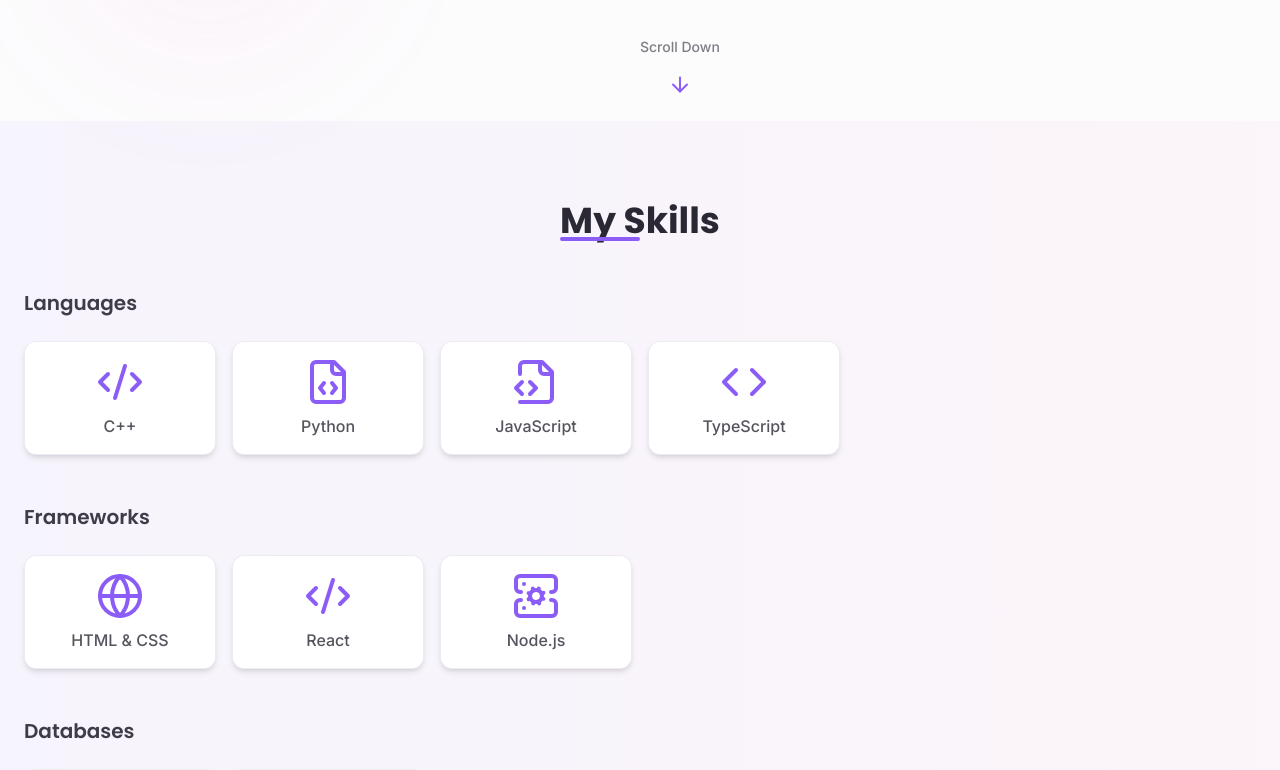
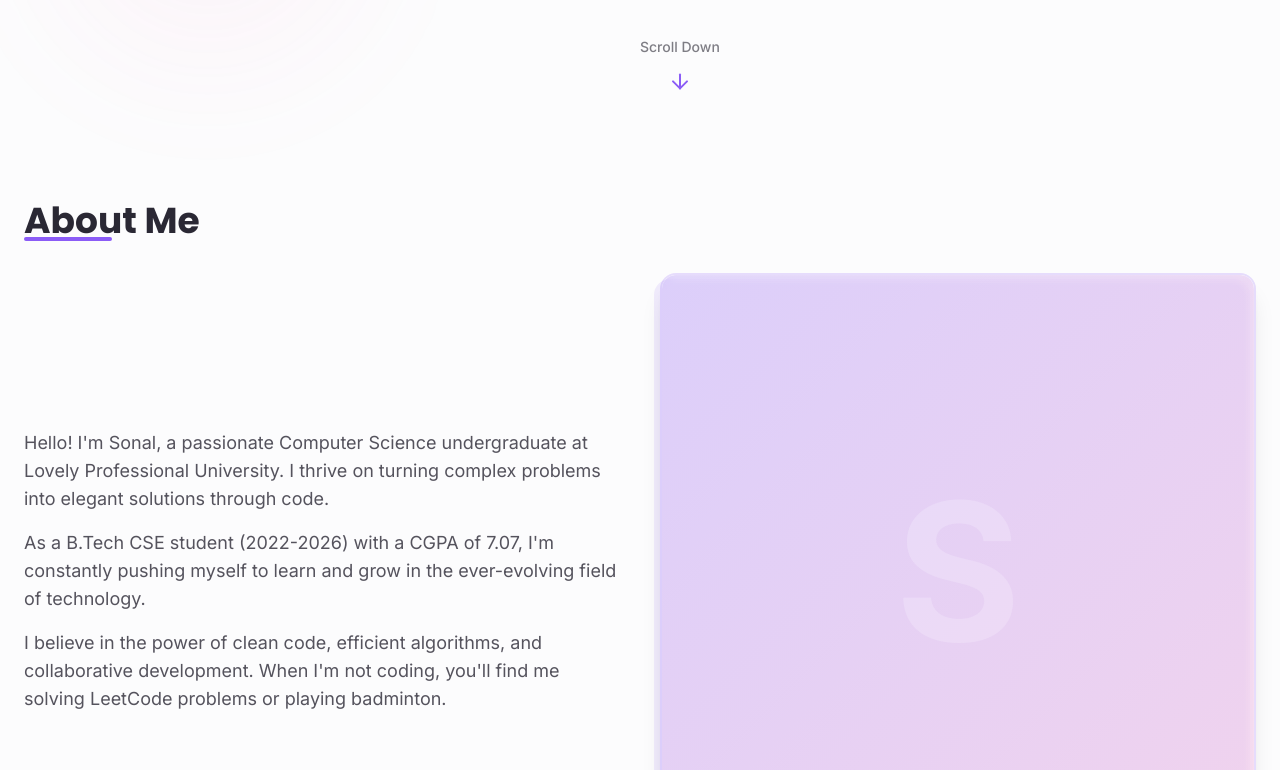
Before and after one commit to sonal1201/sonal-singh-portfolio-magic, a React (Vite) app: page / in a window 1280 px wide. Shown: the part 660-1430 px from the top of the page. Built offline with nearby package versions, Linux system fonts and the light colour scheme.

Commit message:
Fix: Add about section and theme issues
- Added an about section to the page.
- Fixed the dark mode and light mode functionality.

```diff
--- a/src/App.tsx
+++ b/src/App.tsx
@@ -1,5 +1,5 @@
 
-import { ThemeProvider } from "./components/ThemeProvider";
+import { ThemeProvider } from "next-themes";
 import { Routes, Route, BrowserRouter } from "react-router-dom";
 import { Toaster } from "@/components/ui/toaster";
 import { Toaster as Sonner } from "@/components/ui/sonner";
@@ -8,7 +8,7 @@ import Index from "./pages/Index";
 import NotFound from "./pages/NotFound";
 
 const App = () => (
-  <ThemeProvider defaultTheme="light">
+  <ThemeProvider attribute="class" defaultTheme="system" enableSystem>
     <TooltipProvider>
       <Toaster />
       <Sonner />
--- /dev/null
+++ b/src/components/About.tsx
@@ -0,0 +1,73 @@
+
+import { motion } from "framer-motion";
+import AnimatedSection from "./AnimatedSection";
+
+const About = () => {
+  return (
+    <AnimatedSection id="about-section" className="py-20">
+      <div className="container mx-auto px-4 md:px-6">
+        <motion.h2
+          className="section-title"
+          initial={{ opacity: 0, x: -20 }}
+          whileInView={{ opacity: 1, x: 0 }}
+          transition={{ duration: 0.5 }}
+        >
+          About Me
+        </motion.h2>
+
+        <div className="mt-8 grid md:grid-cols-2 gap-10 items-center">
+          <motion.div
+            className="space-y-4"
+            initial={{ opacity: 0, y: 20 }}
+            whileInView={{ opacity: 1, y: 0 }}
+            transition={{ duration: 0.5, delay: 0.2 }}
+          >
+            <p className="text-lg text-foreground/80">
+              Hello! I'm Sonal, a passionate Computer Science undergraduate at Lovely Professional University.
+              I thrive on turning complex problems into elegant solutions through code.
+            </p>
+            <p className="text-lg text-foreground/80">
+              As a B.Tech CSE student (2022-2026) with a CGPA of 7.07, I'm constantly pushing myself
+              to learn and grow in the ever-evolving field of technology.
+            </p>
+            <p className="text-lg text-foreground/80">
+              I believe in the power of clean code, efficient algorithms, and collaborative development.
+              When I'm not coding, you'll find me solving LeetCode problems or playing badminton.
+            </p>
+          </motion.div>
+
+          <motion.div
+            className="relative"
+            initial={{ opacity: 0, y: 20 }}
+            whileInView={{ opacity: 1, y: 0 }}
+            transition={{ duration: 0.5, delay: 0.3 }}
+          >
+            <div className="aspect-square relative rounded-2xl overflow-hidden border-2 border-portfolio-purple/20 shadow-xl">
+              <div className="absolute inset-0 bg-gradient-to-br from-portfolio-purple/20 to-portfolio-pink/20 backdrop-blur-sm">
+                <div className="w-full h-full flex items-center justify-center text-[12rem] font-bold text-white/20">
+                  S
+                </div>
+              </div>
+            </div>
+
+            {/* Decorative elements */}
+            <motion.div
+              className="absolute -z-10 w-full h-full top-4 right-4 rounded-2xl bg-portfolio-purple/10"
+              animate={{
+                top: [4, 8, 4],
+                right: [4, 8, 4],
+              }}
+              transition={{
+                duration: 4,
+                repeat: Infinity,
+                ease: "easeInOut"
+              }}
+            />
+          </motion.div>
+        </div>
+      </div>
+    </AnimatedSection>
+  );
+};
+
+export default About;
--- a/src/components/NavBar.tsx
+++ b/src/components/NavBar.tsx
@@ -1,4 +1,3 @@
-
 import { useState, useEffect } from "react";
 import { Menu, X, Moon, Sun } from "lucide-react";
 import { useTheme } from "next-themes";
@@ -9,7 +8,6 @@ const NavBar = () => {
   const [mounted, setMounted] = useState(false);
   const { theme, setTheme } = useTheme();
 
-  // Avoid hydration mismatch
   useEffect(() => {
     setMounted(true);
   }, []);
@@ -59,7 +57,6 @@ const NavBar = () => {
             Sonal<span className="text-portfolio-pink">.dev</span>
           </motion.a>
 
-          {/* Desktop Menu */}
           <div className="hidden md:flex items-center space-x-6">
             {navItems.map((item, i) => (
               <motion.a
@@ -76,9 +73,8 @@ const NavBar = () => {
               </motion.a>
             ))}
 
-            {/* Theme toggle */}
             <motion.button
-              onClick={toggleTheme}
+              onClick={() => setTheme(theme === 'dark' ? 'light' : 'dark')}
               className="p-2 rounded-full bg-muted hover:bg-muted/80 transition-colors duration-300"
               aria-label="Toggle theme"
               whileHover={{ rotate: 15 }}
@@ -95,10 +91,9 @@ const NavBar = () => {
             </motion.button>
           </div>
 
-          {/* Mobile menu button */}
           <div className="flex items-center md:hidden gap-4">
             <motion.button
-              onClick={toggleTheme}
+              onClick={() => setTheme(theme === 'dark' ? 'light' : 'dark')}
               className="p-2 rounded-full bg-muted hover:bg-muted/80 transition-colors duration-300"
               aria-label="Toggle theme"
               whileHover={{ rotate: 15 }}
@@ -128,7 +123,6 @@ const NavBar = () => {
         </div>
       </div>
 
-      {/* Mobile menu, show/hide based on menu state */}
       <motion.div
         className="md:hidden overflow-hidden"
         initial={{ height: 0 }}
--- a/src/pages/Index.tsx
+++ b/src/pages/Index.tsx
@@ -1,6 +1,7 @@
 
 import NavBar from "@/components/NavBar";
 import Hero from "@/components/Hero";
+import About from "@/components/About";
 import Skills from "@/components/Skills";
 import Projects from "@/components/Projects";
 import Certifications from "@/components/Certifications";
@@ -16,6 +17,9 @@ const Index = () => {
       <NavBar />
       <main className="flex-grow">
         <Hero />
+        <AnimatedSection id="about-section">
+          <About />
+        </AnimatedSection>
         <AnimatedSection id="skills-section">
           <Skills />
         </AnimatedSection>
```
